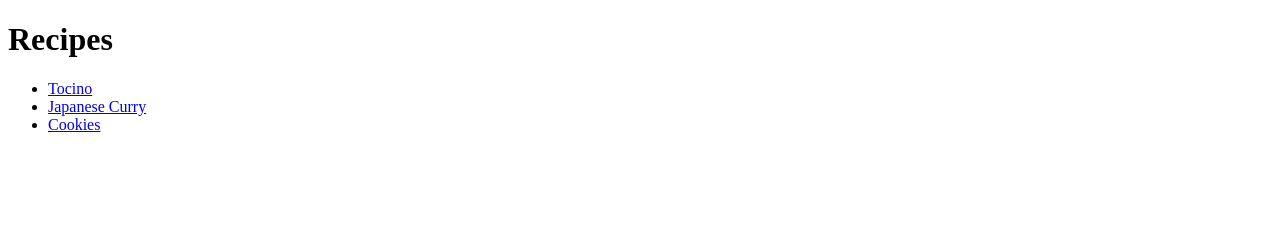
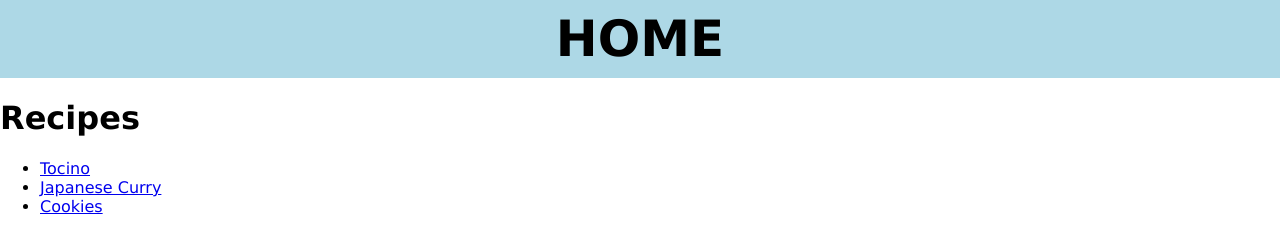
Before and after one commit to AnthonyQR/odin-project-recipes, a plain HTML site: page index.html in a window 1280 px wide. Drawn offline with Linux system fonts and the light colour scheme.

Commit message:
Add CSS navbar to homepage

```diff
--- a/index.html
+++ b/index.html
@@ -3,9 +3,13 @@
 <head>
     <meta charset="UTF-8">
     <meta name="viewport" content="width=device-width, initial-scale=1.0">
+    <link rel = "stylesheet" href = "./style.css">
     <title>Recipes</title>
 </head>
 <body>
+    <ul id = "navbar">
+        <li><a href = "./index.html">HOME</a></li>
+    </ul>
     <h1>Recipes</h1>
     <ul>
         <li><a href = "./recipes/tocino.html">Tocino</a></li>
--- /dev/null
+++ b/style.css
@@ -0,0 +1,31 @@
+* {
+    box-sizing: border-box;
+    font-family: Verdana, Arial, sans-serif;
+}
+
+body {
+    margin: 0;
+    padding: 0;
+}
+
+#navbar {
+    list-style-type: none;
+    margin: 0;
+    padding: 0;
+    display: flex;
+    justify-content: center;
+    background-color: lightblue;
+}
+
+#navbar li a{
+    font-weight: bold;
+    font-size: 50px;
+    text-decoration: none;
+    padding: 10px 20px;
+    color: black;
+    display: block;
+}
+
+#navbar li a:hover {
+    background-color: rgb(116, 191, 216);
+}
```
Also changed, not shown: recipes/cookies.html (+1 -0 lines), recipes/japanese-curry.html (+1 -0 lines), recipes/tocino.html (+1 -0 lines).
